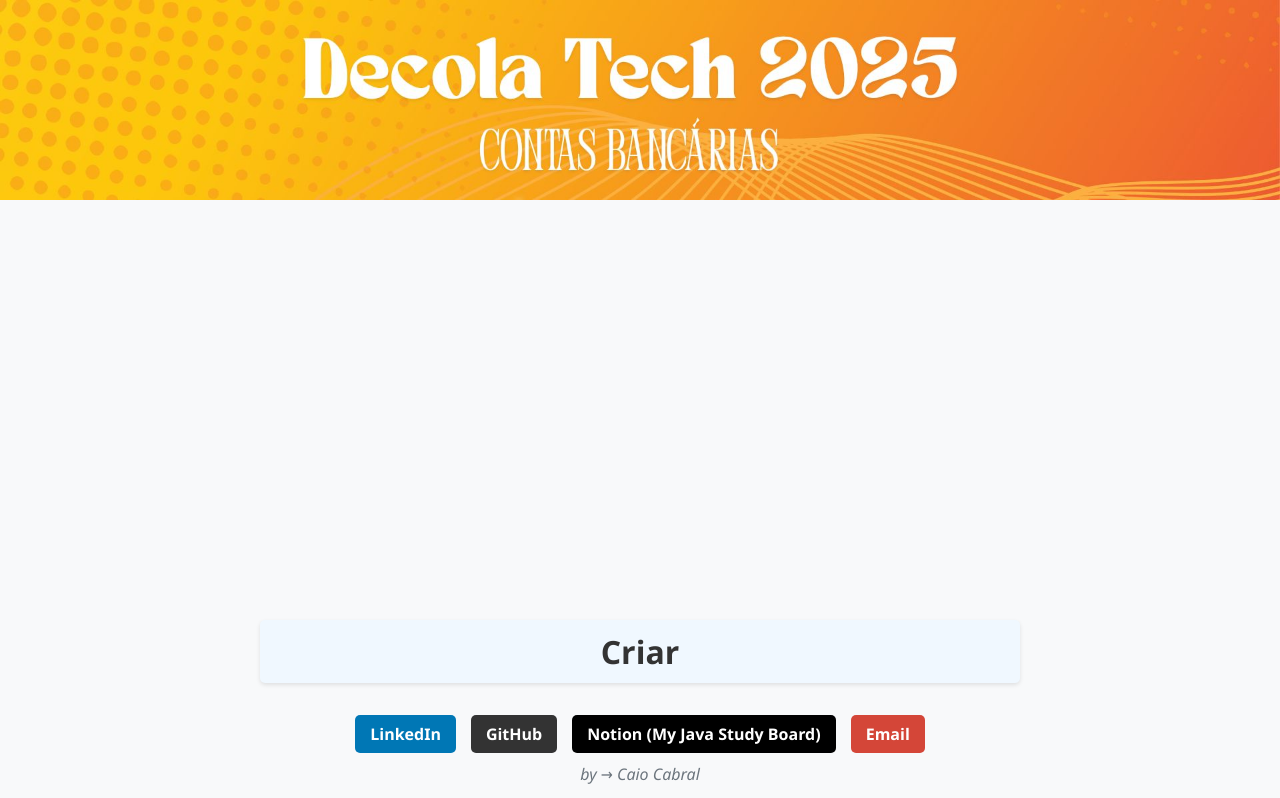
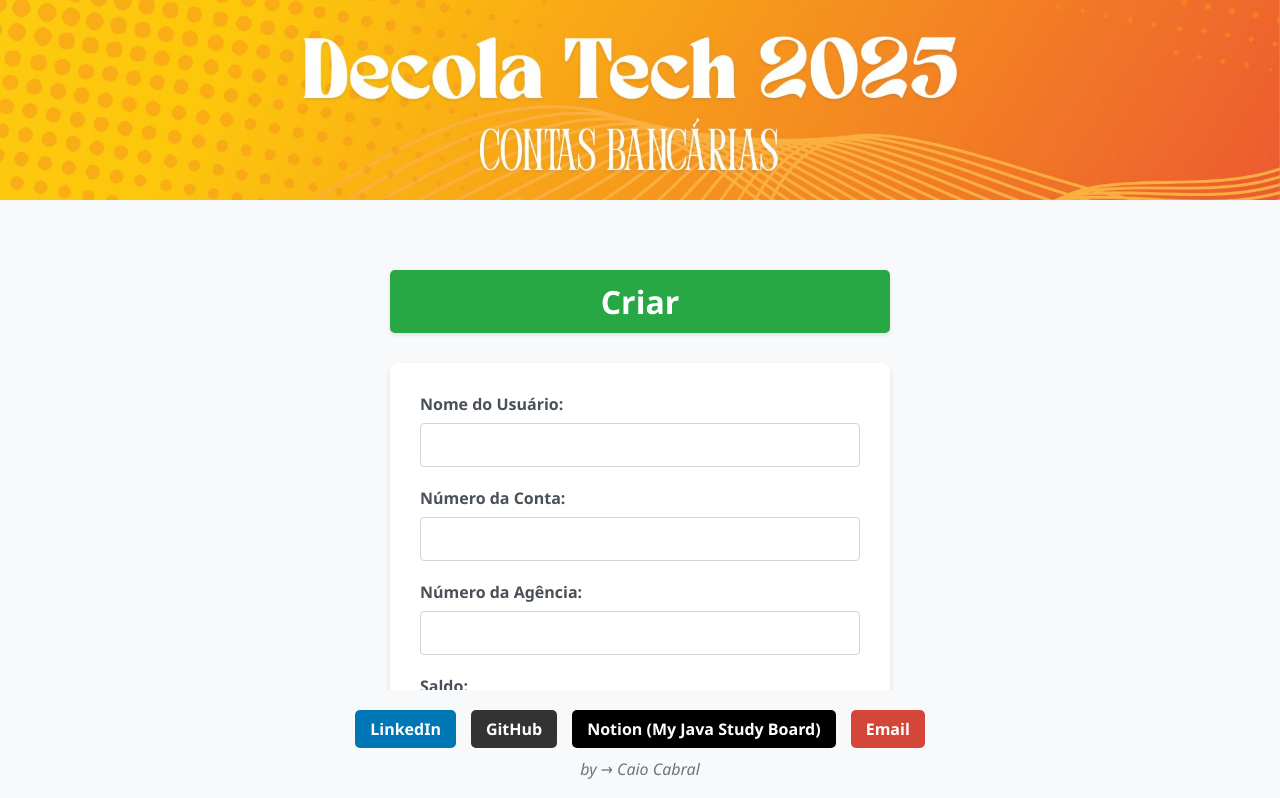
Before and after one commit to Caio-Cabral-Programmer/Decola-Tech-2025---API-RestFul-Spring-Boot---Front-end, an Angular app in the folder frontend-caio-cabral/: page /create in a window 1280 px wide. Shown: the top 798 px of the page. Built offline with nearby package versions, Linux system fonts and the light colour scheme.

Commit message:
barra de rolagem no início

```diff
--- a/frontend-caio-cabral/src/app/app.component.ts
+++ b/frontend-caio-cabral/src/app/app.component.ts
@@ -1,9 +1,10 @@
-import { Component } from '@angular/core';
-import { RouterOutlet } from '@angular/router';
+import { Component, OnInit } from '@angular/core';
+import { RouterOutlet, Router, NavigationEnd } from '@angular/router';
 import { CommonModule } from '@angular/common';
 import { HeaderComponent } from './components/header/header.component';
 import { FooterComponent } from './components/footer/footer.component';
 import { MenuComponent } from './components/menu/menu.component';
+import { filter } from 'rxjs/operators';
 
 @Component({
   selector: 'app-root',
@@ -18,6 +19,22 @@ import { MenuComponent } from './components/menu/menu.component';
   templateUrl: './app.component.html',
   styleUrls: ['./app.component.css']
 })
-export class AppComponent {
+export class AppComponent implements OnInit {
   title = 'frontend-caio-cabral';
+
+  constructor(private router: Router) {}
+
+  ngOnInit(): void {
+    // Solução 1: Rola para o topo na inicialização
+    window.scrollTo(0, 0);
+
+    // Solução 2: Rola para o topo após cada navegação
+    this.router.events.pipe(
+      filter(event => event instanceof NavigationEnd)
+    ).subscribe(() => {
+      window.scrollTo(0, 0);
+      document.documentElement.scrollTop = 0;
+      document.body.scrollTop = 0; // Para navegadores mais antigos
+    });
+  }
 }
--- a/frontend-caio-cabral/src/app/components/create/create.component.css
+++ b/frontend-caio-cabral/src/app/components/create/create.component.css
@@ -1,17 +1,19 @@
 .create-container {
-  padding: 20px;
-  padding-top: 170px;
-  padding-bottom: 150px;
-  max-width: 800px;
-  margin: 0 auto;
+  padding: 0px;
+  padding-top: 0px;
+  padding-bottom: 0px;
+  max-width: 500px;
+  margin: auto;
+  margin-top: -180px; /* Adiciona ou diminue o espaço entre o container e o cabeçalho */
+
 }
 
 .create-title {
   font-size: 2rem;
-  color: #333;
+  color: white;
   margin-bottom: 30px;
   padding: 10px 20px;
-  background-color: #f0f8ff;
+  background-color: #28a745;
   border-radius: 5px;
   box-shadow: 0 2px 4px rgba(0, 0, 0, 0.1);
   text-align: center;
@@ -80,8 +82,8 @@
 
 .back-btn {
   padding: 10px 20px;
-  background-color: #6c757d;
-  color: white;
+  background-color: #f0f8ff;
+  color: #333;
   border: none;
   border-radius: 5px;
   cursor: pointer;
@@ -90,7 +92,8 @@
 }
 
 .back-btn:hover {
-  background-color: #5a6268;
+  background-color: #abc6e1;
+
 }
 
 .success-message {
--- a/frontend-caio-cabral/src/app/components/create/create.component.ts
+++ b/frontend-caio-cabral/src/app/components/create/create.component.ts
@@ -25,11 +25,15 @@ export class CreateComponent implements OnInit {
     private formBuilder: FormBuilder,
     private apiService: ApiService,
     private router: Router
-  ) { }
+  ) {
+    this.router.events.subscribe(event => {
+      console.log('Evento de rota:', event); // Isso mostrará no console toda a navegação que ocorre na aplicação.
+    });
+  }
 
   ngOnInit(): void {
     this.initForm();
-  }
+    }
 
   initForm(): void {
     this.userForm = this.formBuilder.group({
@@ -77,7 +81,8 @@ export class CreateComponent implements OnInit {
     this.router.navigate(['/view-all']);
   }
 
-  goToMenu(): void {
-    this.router.navigate(['/']);
+  goToMenu() {
+    this.router.navigate(['/menu']);
   }
+
 }
--- a/frontend-caio-cabral/src/app/components/footer/footer.component.css
+++ b/frontend-caio-cabral/src/app/components/footer/footer.component.css
@@ -1,10 +1,10 @@
 footer {
   width: 100%;
   position: fixed;
-  bottom: 0;
+  bottom: 0px;
   left: 0;
   background-color: #f8f9fa;
-  padding: 15px 0;
+  padding: 20px 0;
   z-index: 1000;
 }
 
--- a/frontend-caio-cabral/src/app/components/home/home.component.css
+++ b/frontend-caio-cabral/src/app/components/home/home.component.css
@@ -21,10 +21,10 @@
   align-items: center;
   justify-content: center;
   height: calc(100vh - 250px); /* Ajuste para o header e footer */
-  padding-top: 100px; /* Altura do header */
-  padding-bottom: 50px; /* Altura do footer */
+  padding-top: 0px; /* Altura do header */
+  padding-bottom: 0px; /* Altura do footer */
   text-align: center;
-  margin-top: -20px; /* Ajuste da distância entre o header e o conteúdo */
+  margin-top: -360px; /* Ajuste da distância entre o header e o conteúdo */
   position: relative;
   z-index: 1; /* Menor que o z-index do header */
 }
--- a/frontend-caio-cabral/src/app/components/home/home.component.ts
+++ b/frontend-caio-cabral/src/app/components/home/home.component.ts
@@ -2,6 +2,7 @@ import { Component } from '@angular/core';
 import { Router } from '@angular/router';
 
 @Component({
+  standalone: true,
   selector: 'app-home',
   templateUrl: './home.component.html',
   styleUrls: ['./home.component.css']
--- a/frontend-caio-cabral/src/app/components/menu/menu.component.css
+++ b/frontend-caio-cabral/src/app/components/menu/menu.component.css
@@ -4,11 +4,10 @@
   flex-direction: column;
   align-items: center;
   width: 100%;
-  padding: 80px; /* Reduzido para não ocupar tanto espaço vertical */
+  padding: 0px; /* Reduzido para não ocupar tanto espaço vertical */
   box-sizing: border-box;
-
   /* Valores base para desktop grande */
-  margin-top: 100px;
+  margin-top: -180px;
   position: relative;
   z-index: 1; /* Menor que o z-index do header */
 }
--- a/frontend-caio-cabral/src/app/components/menu/menu.component.ts
+++ b/frontend-caio-cabral/src/app/components/menu/menu.component.ts
@@ -2,6 +2,7 @@ import { Component } from '@angular/core';
 import { Router } from '@angular/router';
 
 @Component({
+  standalone: true,
   selector: 'app-menu',
   templateUrl: './menu.component.html',
   styleUrls: ['./menu.component.css']
--- a/frontend-caio-cabral/src/main.ts
+++ b/frontend-caio-cabral/src/main.ts
@@ -8,6 +8,7 @@ bootstrapApplication(AppComponent, {
   providers: [
     provideRouter(routes),
     provideHttpClient(),
+
     // Adicione outros providers globais se necessário
   ]
 }).catch(err => console.error(err));
```
Also changed, not shown: frontend-caio-cabral/src/app/app-routing.module.ts (+11 -4 lines).
